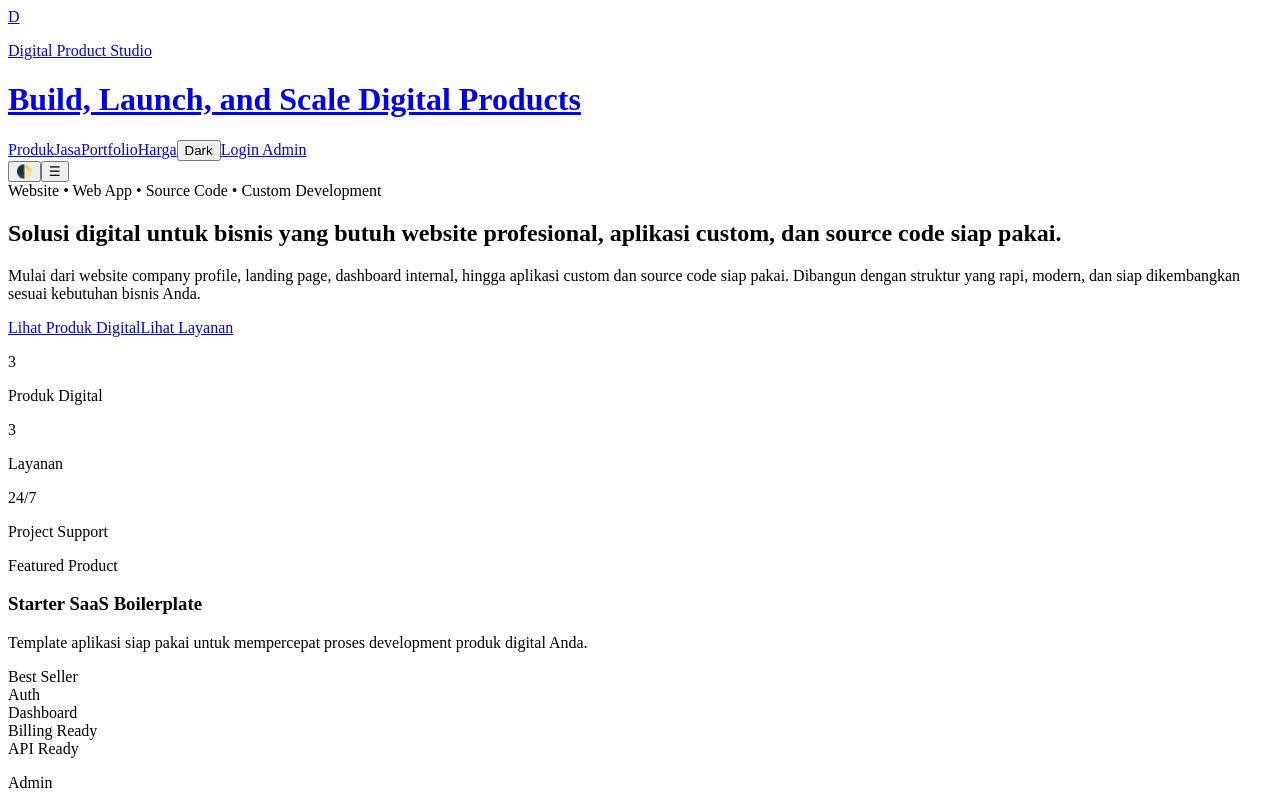
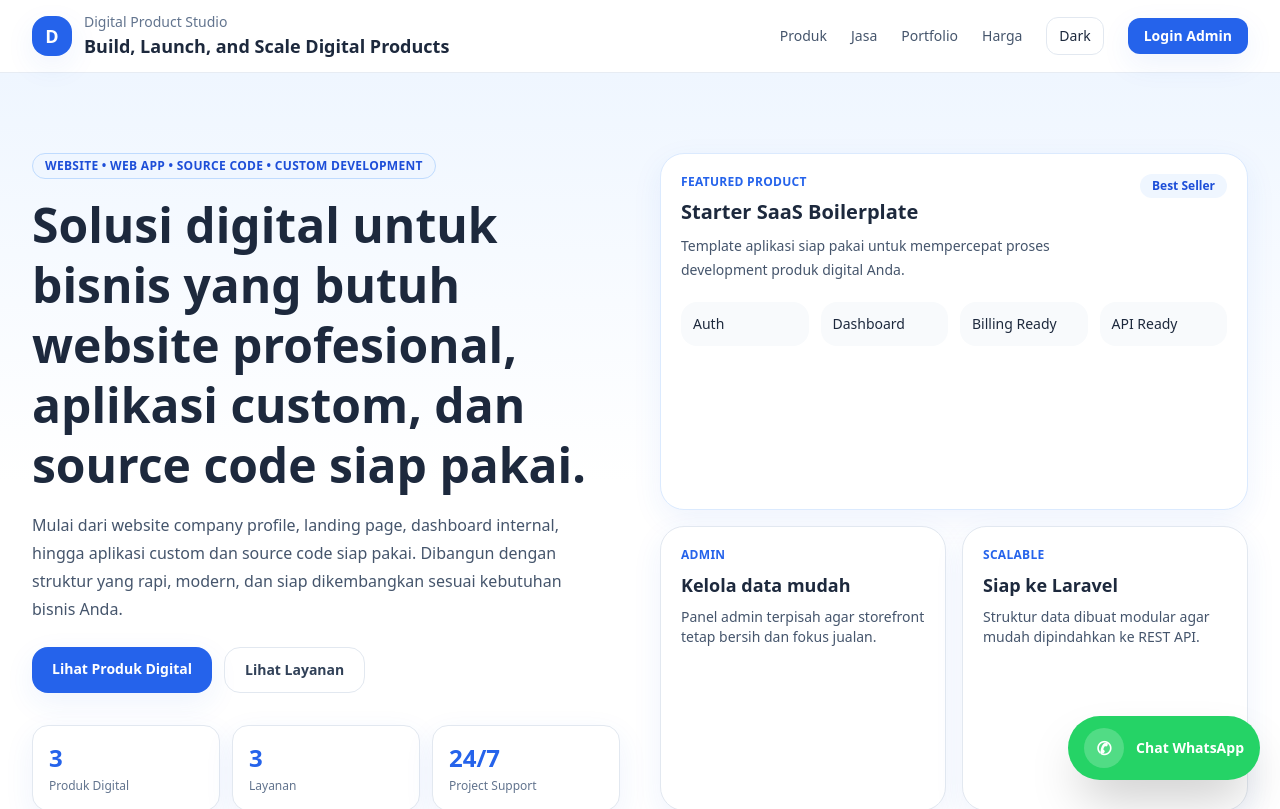
Before and after one commit to ahmdjaee/fe-solusite, a Next.js app: page / in a window 1280 px wide. Shown: the top 809 px of the page. Built offline with nearby package versions, Linux system fonts and the light colour scheme.

Commit message:
Revert "test disable css"
This reverts commit c63d7c9d30bfaebadbe6b436739fe63accbc37c0.

```diff
--- a/app/globals.css
+++ b/app/globals.css
@@ -1,4 +1,4 @@
-/* @import "tailwindcss";
+@import "tailwindcss";
 
 @theme {
   --color-brand-50: #eff6ff;
@@ -55,4 +55,4 @@ body {
 .dark body {
   background: rgb(2 6 23);
   color: rgb(241 245 249);
-} */
+}
```
